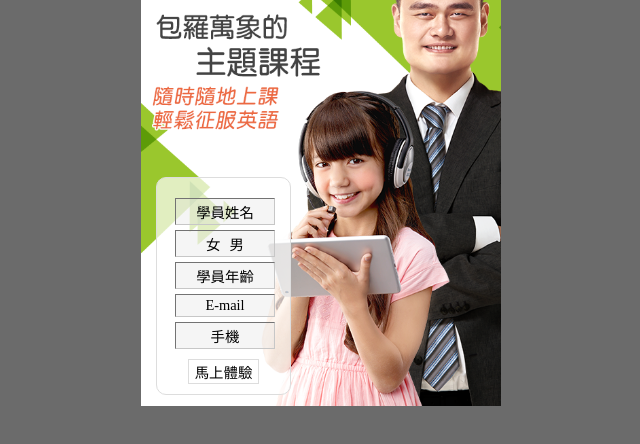
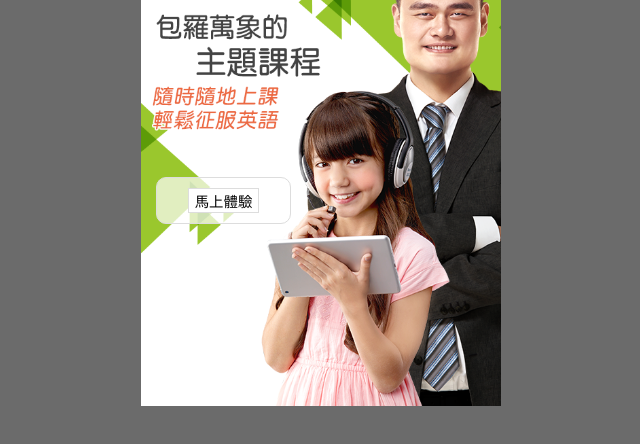
Before and after one commit to chyp10665/tutor-form, a plain HTML site: page index.html in a window 1280 px wide. Shown: the part 102-546 px from the top of the page, without its empty margins (319-959 px from the left). Drawn offline with Linux system fonts and the light colour scheme.

Commit message:
Update index.html

```diff
--- a/index.html
+++ b/index.html
@@ -22,13 +22,13 @@
     </div>
   </nav>
   <footer>
-    <div class="form">
+  <!--  <div class="form">
       <div>學員姓名</div>
       <div><span>女</span><span>男</span></div>
       <div>學員年齡</div>
       <div>E-mail</div>
       <div>手機</div>
-    </div>
+    </div>-->
       <a href="https://docs.google.com/forms/d/e/1FAIpQLSfnOKr4i9jfBLBqODV4v_wtz8morNshpZCK8tcwFBOvQ4542w/viewform?usp=sf_link"><button type="submit">馬上體驗</button></a>
  </footer>
 </div>
```
